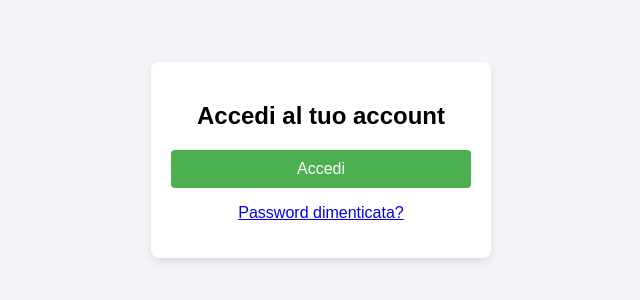
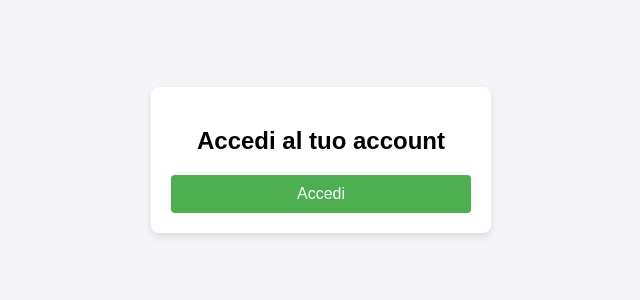
Before and after one commit to nexgov/so.oratopia.it, a plain HTML site: page index.html in a window 1280 px wide. Shown: the part 240-540 px from the top of the page, without its empty margins (319-959 px from the left). Drawn offline with Linux system fonts and the light colour scheme.

Commit message:
Update index.html

```diff
--- a/index.html
+++ b/index.html
@@ -63,9 +63,7 @@
     <div class="login-container">
         <h2>Accedi al tuo account</h2>
         <button class="btn" id="login-button">Accedi</button>
-        <div class="footer">
-            <p><a href="#">Password dimenticata?</a></p>
-        </div>
+
     </div>
 
     <script>
```
